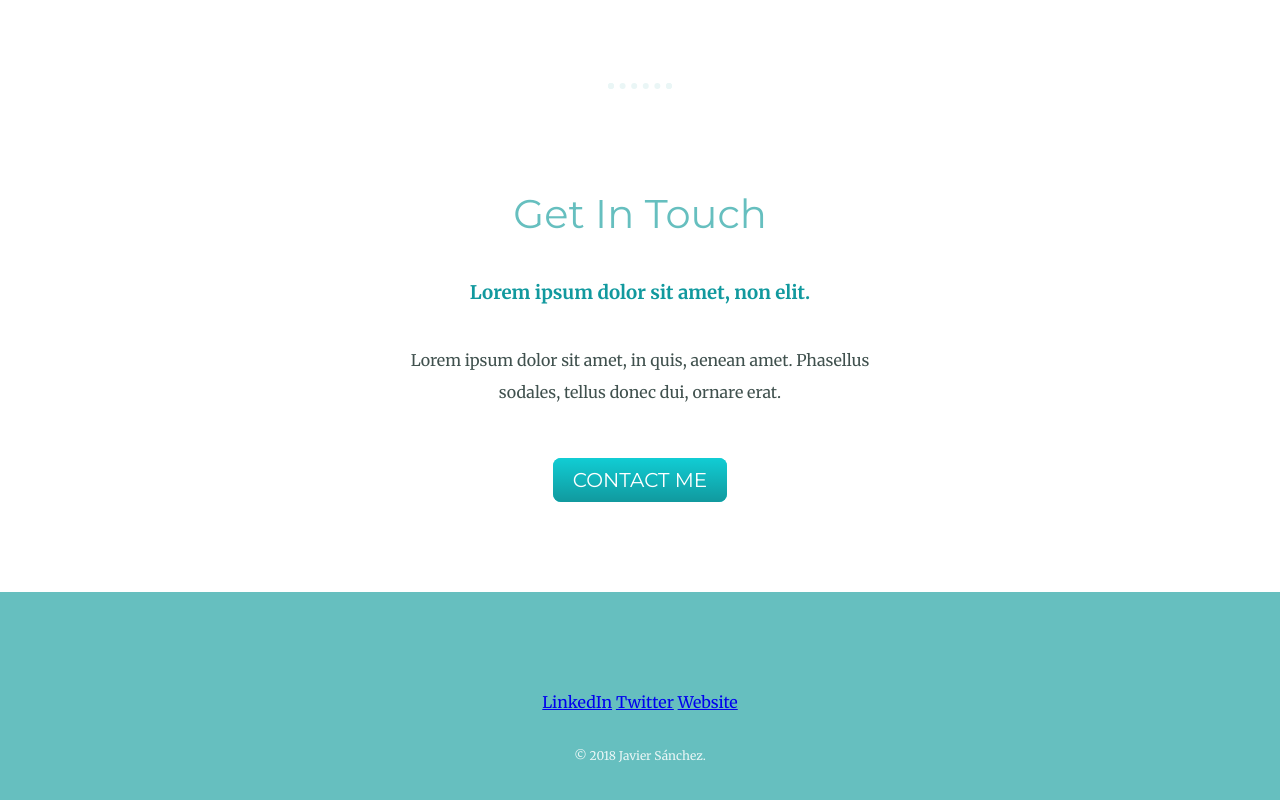
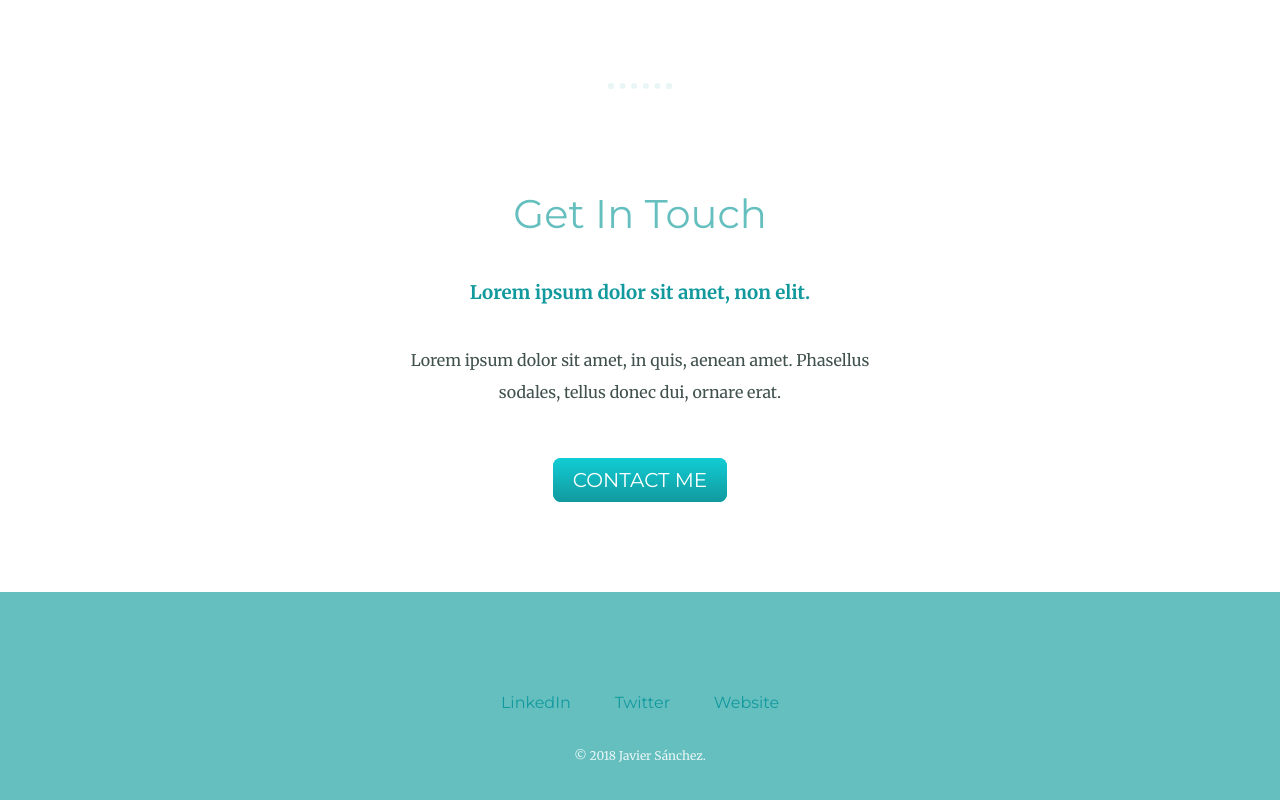
Before and after one commit to JavierSCortez/CSSPractice, a plain HTML site: page index.html in a window 1280 px wide. Shown: the part 2139-2939 px from the top of the page. Drawn offline with Linux system fonts and the light colour scheme.

Commit message:
Final style details

```diff
--- a/css/styles.css
+++ b/css/styles.css
@@ -29,6 +29,17 @@ h3{
 
 p{
     line-height: 2;
+}
+
+a{
+    color:  #11999E;
+    font-family: 'Montserrat', sans-serif;
+    margin: 10px 20px;
+    text-decoration: none;
+}
+
+a:hover{
+    color: #eaf6f6;
 }
 
 hr{
```
